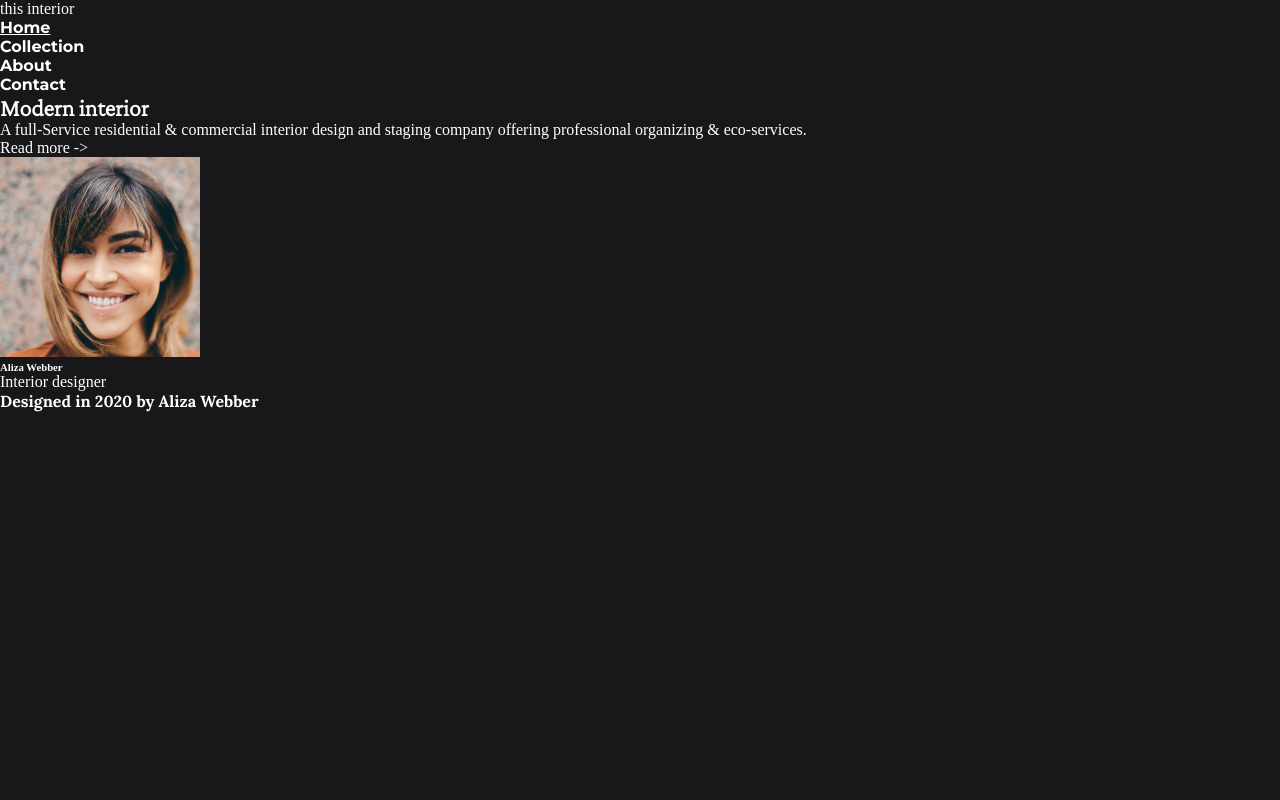
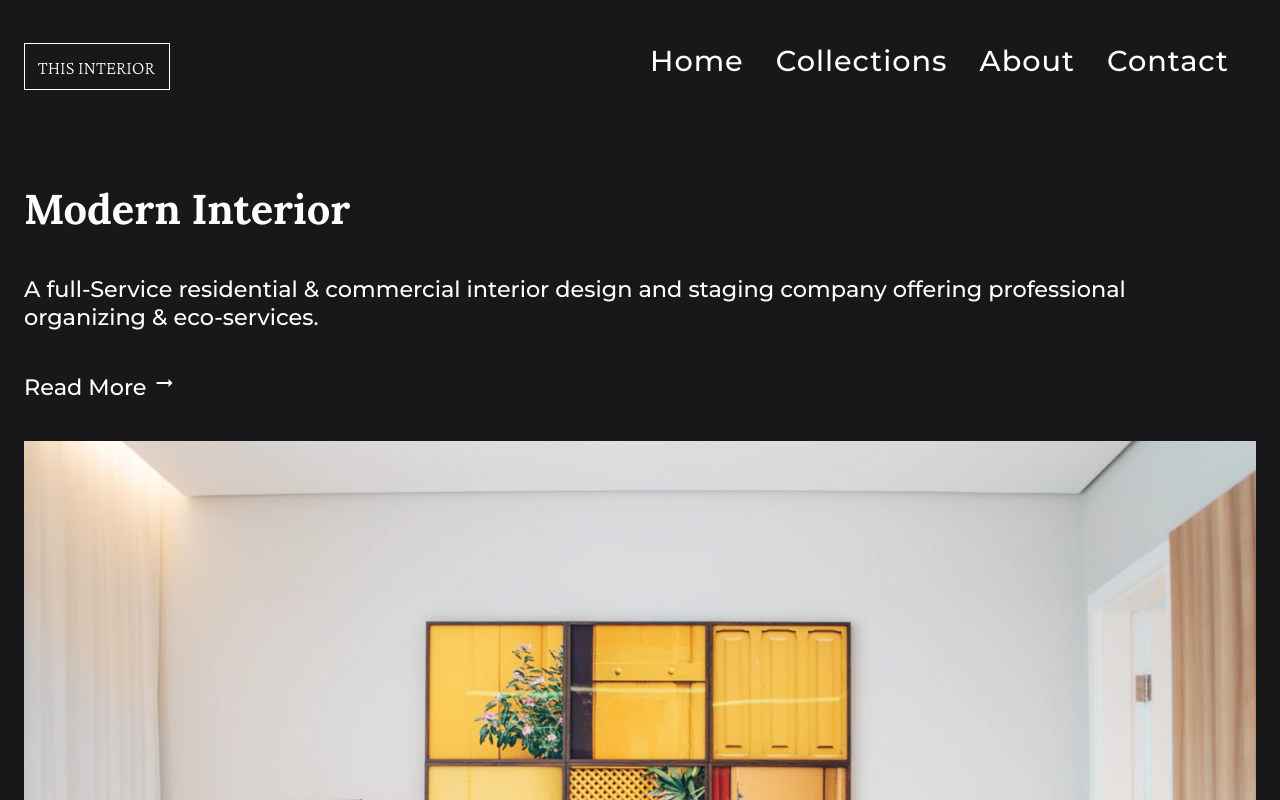
Before and after one commit to Jasmine582/interior_consultant, a plain HTML site: page index.html in a window 1280 px wide. Shown: the top 800 px of the page. Drawn offline with nearby package versions, Linux system fonts and the light colour scheme.

Commit message:
Updated styles

```diff
--- /dev/null
+++ b/css/_media.scss
@@ -0,0 +1,42 @@
+@media (max-width: 375px){
+  .hamburger {
+    margin-left: 19em;
+  }
+}
+
+@media(min-width:1280px) {
+  .hamburger{
+    display: none;
+  }
+  header{
+    .wrapper {
+      display: flex;
+      justify-content: space-between;
+      align-items: center;
+    }
+    .logo{
+      margin-top: -1%;
+      width: 80%;
+    }
+  }
+  nav{
+    margin-left: 28em;
+    position: static;
+
+    a{
+      padding: 0.1em 0 0.1em 0;
+
+
+    }
+
+    ul{
+      display: flex;
+      justify-content: space-evenly;
+    }
+ul>li{
+    padding-left: 2rem;
+  }
+  }
+
+
+}
--- a/css/main.scss
+++ b/css/main.scss
@@ -2,27 +2,117 @@
     margin: 0;
     padding: 0;
     background-color :#181719;
-
+    box-sizing: border-box;
+}
+img {
+    width:100%;
 }
 body{
     color: #FFFFFF;
+    display: flex;
+    flex-direction: column;
+    padding: 2rem 1.5rem 2rem 1.5rem;
 }
+//Header
+.logo {
+    font: 1.2rem "Crimson Pro", sans-serif;
+    font-weight: 200;
+    padding: 0.8rem 0.9rem 0.7rem 0.8rem;
+    border: 1px solid white;
+    text-transform: uppercase;
+}
+header {
+    display: flex;
+    margin-top: 0.5rem;
+    align-items: center;
+    justify-content: space-between;
+}
+.hamburger {
+    cursor: pointer;
+    height: 3rem;
+    z-index: 2;
+    display: flex;
+    flex-direction: column;
+    justify-content: space-evenly;
+    margin-left: 21.8em;
+    margin-top: -3em;
+
+   span {
+    width: 30px;
+    height: calc(30px / 10);
+    background-color: #f2f2f2;
+    display: block;
+    transition: all ease-in-out 0.25s;
+    }
+  }
+  .hamburger.open > span:first-child {
+    transform: rotate(25deg);
+  }
+
+  .hamburger.open > span:nth-child(2) {
+    display: none;
+  }
+
+  .hamburger.open > span:last-child {
+    transform: rotate(-45deg);
+  }
 nav {
-    a{
-    color: #FFFFFF;
-    text-decoration: none;
-    font-family: 'Montserrat', sans-serif;
+ position: absolute;
+  display: flex;
+  justify-content: center;
+  align-items: center;
+  top: 0;
+  left: -100%;
+  width: 90%;
+  height: 100%;
+  z-index: 1;
+  transition: left ease-in 0.35s;
+a{
+display: block;
+  text-decoration: none;
+  text-align: center;
+  font-size: 1.8rem;
+  font-weight: 500;
+  font-family: "Montserrat", sans-serif;
+
+  margin-bottom: 1.4rem;
+  border-bottom: 2px solid transparent;
+//   padding: 0.8em 0 0.8em 0;
+  letter-spacing: 1px;
+  color: #FFFFFF;
+
+
     }
-    .active {
-        text-decoration: underline;
+    li {
+        list-style: none;
     }
 }
- .container {
-        h2{
-            font-family: 'Crimson Pro', serif;
+a:hover {
+    text-decoration: underline;
+  }
 
-        }
-  }
-  .desc {
-    font-family: 'Lora', serif;
-  }
+nav.open {
+  left: 0;
+}
+main{
+    margin-top:1em;
+}
+.hero{
+    h1{
+        font-family:"Lora", sans-serif;
+        margin-bottom: 1.2em;
+        font-size:2.6em;
+        font-weight: 500;
+  margin: 3.8rem 0 2.5rem 0;
+    }
+    p{
+        font-size:1.4em;
+        font-family:"Montserrat", sans-serif;
+        width:92%;
+        margin-bottom: 2.5rem;
+    }
+}
+
+
+
+@import 'media';
--- a/index.html
+++ b/index.html
@@ -4,52 +4,67 @@
   <meta charset="UTF-8">
   <meta http-equiv="X-UA-Compatible" content="IE=edge">
   <meta name="viewport" content="width=device-width, initial-scale=1.0">
+  <link rel="icon" href="devchallenges.png" />
+  <link rel="shortcut icon" type="image/x-icon" href="https://devchallenges.io/" />
+
   <title>Interior Consultant </title>
   <link rel="stylesheet" href="/css/main.css">
   <link rel="preconnect" href="https://fonts.googleapis.com">
-<link rel="preconnect" href="https://fonts.gstatic.com" crossorigin>
-<link href="https://fonts.googleapis.com/css2?family=Montserrat:wght@700&display=swap" rel="stylesheet">
-<link rel="preconnect" href="https://fonts.googleapis.com">
-<link rel="preconnect" href="https://fonts.gstatic.com" crossorigin>
-<link href="https://fonts.googleapis.com/css2?family=Crimson+Pro:wght@200&display=swap" rel="stylesheet">
-<link rel="preconnect" href="https://fonts.googleapis.com">
-<link rel="preconnect" href="https://fonts.gstatic.com" crossorigin>
-<link href="https://fonts.googleapis.com/css2?family=Lora:wght@700&display=swap" rel="stylesheet">
+  <link rel="preconnect" href="https://fonts.gstatic.com" crossorigin>
+  <link href="https://fonts.googleapis.com/css2?family=Crimson+Pro:wght@200&family=Lora:wght@700&family=Montserrat:wght@500&display=swap" rel="stylesheet">
+  <link href="https://fonts.googleapis.com/icon?family=Material+Icons" rel="stylesheet">
 </head>
+
 <body>
   <header>
-    <div class="container">
-      <p>this interior</p>
+    <div class="wrapper">
+      <span class="logo">
+        this interior
+      </span>
+      <div id="hamburger" class="hamburger">
+        <span></span>
+        <span></span>
+        <span></span>
+      </div>
       <nav>
-      <ul>
-        <li><a href="#"class="active">Home</a></li>
-        <li><a href="#">Collection</a></li>
-        <li><a href="#">About</a></li>
-        <li><a href="#">Contact</a></li>
-      </ul>
-    </nav>
-    </div>
+        <ul>
+          <li><a href="#" class="nav">Home</a></li>
+          <li><a href="#" class="nav">Collections</a></li>
+          <li><a href="#" class="nav">About</a></li>
+          <li><a href="#" class="nav">Contact</a></li>
+        </ul>
+      </nav>
+    </div> <!--wrapper ends-->
   </header>
   <main>
-    <div class="container">
-    <h2>Modern interior</h2>
-    <p>A full-Service residential &amp; commercial interior design and staging company offering professional organizing &amp; eco-services.</p>
-    <p>Read more -></p>
-    <figure>
-      <div class="hero"></div>
-    </figure>
-    <figure>
-      <div class="design">
-        <div class="box">
-        <img src="/img/photo2.png" alt="designer img">
-        <h6>Aliza Webber</h6>
-        <p>Interior designer</p>
-        <p class="desc"><strong>Designed in 2020 by Aliza Webber</strong></p>
+    <div class="hero">
+      <div class="text">
+        <h1>Modern Interior</h1>
+        <p>A full-Service residential & commercial interior design and staging company offering professional organizing
+          &
+          eco-services.</p>
+        <p> Read More
+          <span class="material-icons">
+          arrow_right_alt
+        </span></p>
       </div>
-      </div>
-    </figure>
-  </div>
+     <div class="hero-img">
+       <img src="/img/photo1.png" alt="hero-img">
+     </div>
+    </div>
   </main>
-  <footer></footer>
+
+  <script>
+window.onload = function () {
+  const nav = document.querySelector("nav");
+  const hamburger = document.getElementById("hamburger");
+  const navLinks = document.querySelectorAll("ul")
+
+  hamburger.addEventListener("click", () => {
+    nav.classList.toggle("open");
+    hamburger.classList.toggle("open");
+  });
+};
+  </script>
 </body>
 </html>
```
Also changed, not shown: css/main.css.
